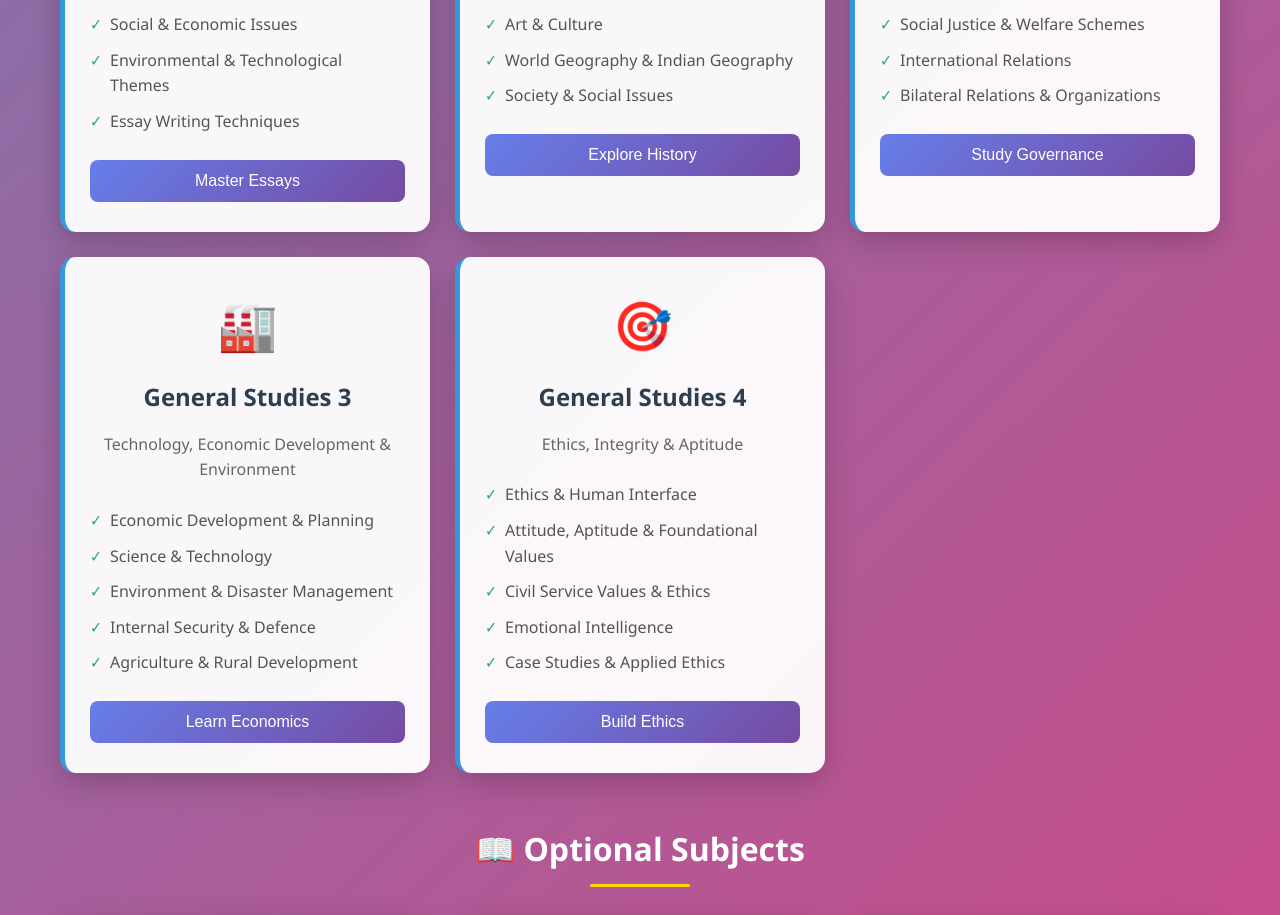
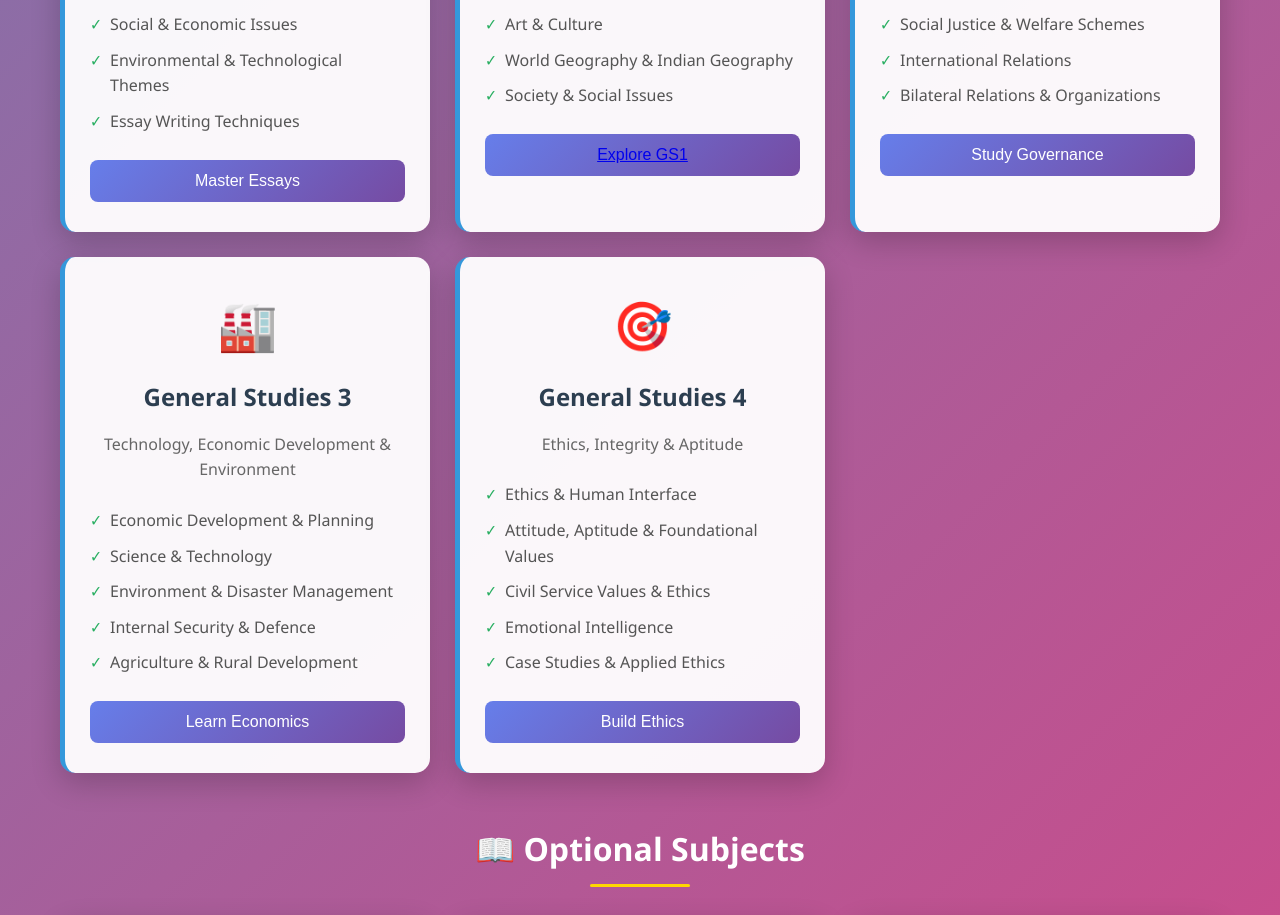
Before and after one commit to vishalkumarx/upscmaster, a plain HTML site: page index.html in a window 1280 px wide. Shown: the part 1460-2375 px from the top of the page. Drawn offline with Linux system fonts and the light colour scheme.

Commit message:
Update index.html

```diff
--- a/index.html
+++ b/index.html
@@ -401,7 +401,7 @@
                     <li>World Geography & Indian Geography</li>
                     <li>Society & Social Issues</li>
                 </ul>
-                <button class="card-button">Explore History</button>
+                <button class="card-button"><a href="gs1.html">Explore GS1</a></button>
             </div>
 
             <div class="card mains-card" onclick="showNotification('General Studies 2')">
```
